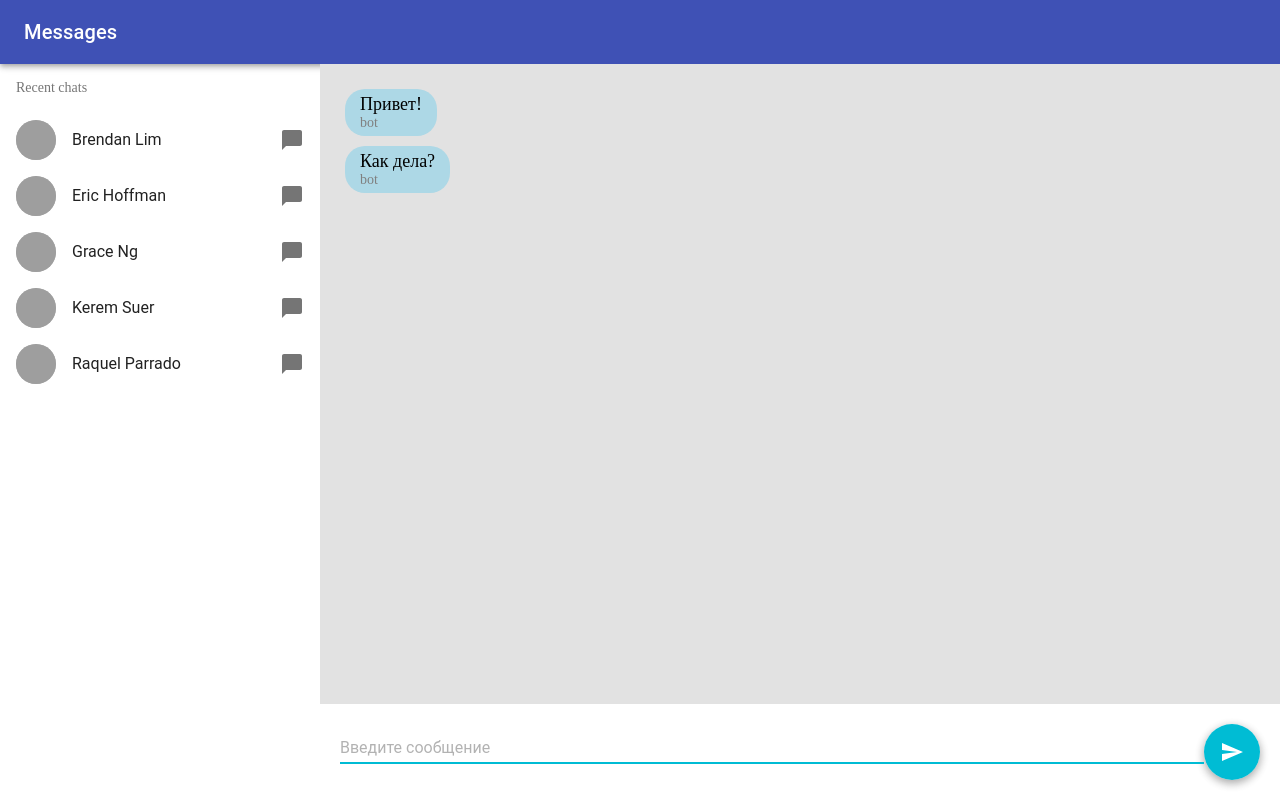
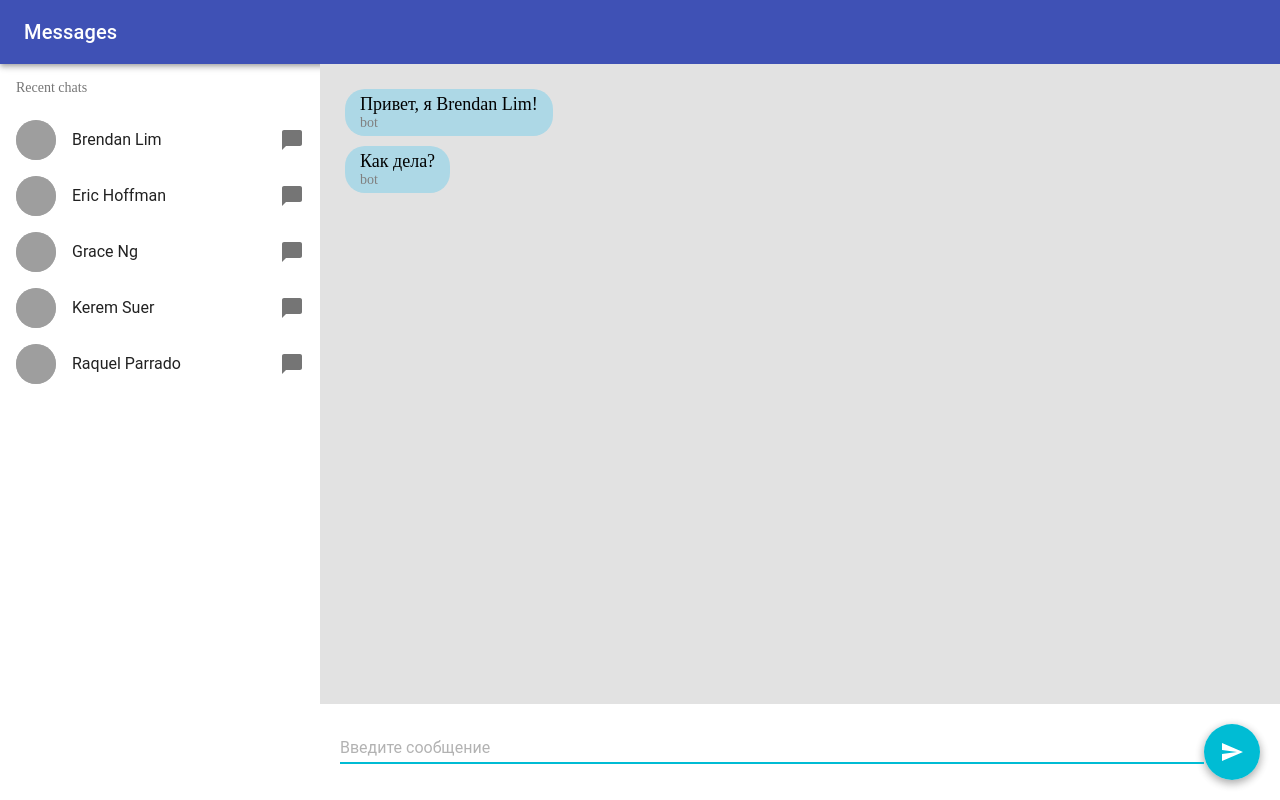
Before and after one commit to gb-courses-28486a7201cc086f/react-base, a React app: page / in a window 1280 px wide. Built offline with nearby package versions, Linux system fonts and the light colour scheme; grey boxes are pictures that could not be loaded.

Commit message:
added messages grouping by chats (ex 4-5)

```diff
--- a/src/MessageStore.js
+++ b/src/MessageStore.js
@@ -9,33 +9,44 @@ export class MessageStore {
             "name": "bot",
             "answerText": "Не приставай ко мне, я робот!",
             "delay": 1000
+        };
+        this.chats = {
+            "1": {name: "Brendan Lim"},
+            "2": {name: "Eric Hoffman"},
+            "3": {name: "Grace Ng"},
+            "4": {name: "Kerem Suer"},
+            "5": {name: "Raquel Parrado"},
+        };
+        this.messages = {};
+        // fill all chats with default welcome messges
+        for (let key in this.chats) {
+            this.messages[key] = [
+                {author: this.bot.name, text: `Привет, я ${this.chats[key].name}!`},
+                {author: this.bot.name, text: "Как дела?"}
+            ];
         }
-        this.messages = [
-            {author: this.bot.name, text: "Привет!"},
-            {author: this.bot.name, text: "Как дела?"}
-        ];
     }
 
-    _answer() {
+    _answer(chatId) {
         setTimeout(() => {
-            this.messages.push({
+            this.messages[chatId].push({
                 author: this.bot.name,
                 text: this.bot.answerText
             });
         }, this.bot.delay);
     }
 
-    getMessages() {
-        return [...this.messages];
+    getMessages(chatId) {
+        return [...this.messages[chatId]];
     }
 
-    addMessage(author, text) {
+    addMessage(chatId, author, text) {
         let msg = {
             author: author,
             text: text
         };
-        this.messages.push(msg);
-        this._answer();
+        this.messages[chatId].push(msg);
+        this._answer(chatId);
         return msg;
     }
 }
--- a/src/components/Layout.jsx
+++ b/src/components/Layout.jsx
@@ -8,6 +8,13 @@ import { MessageStore } from "../MessageStore";
 
 import "../styles/styles.css"
 
+const messages = new MessageStore()
+
+/**
+ * Top-level component, which contains header, chat list and message area
+ * @param {Object} props Component properties object
+ * @param {string} props.chatId ID of current chat
+ */
 export const Layout = (props) => {
     return (
         <div className="root">
@@ -17,7 +24,7 @@ export const Layout = (props) => {
                     <ChatList/>
                 </Grid>
                 <Grid item xs={12} sm className="message-container">
-                    <MessageContainer store={new MessageStore()}/>
+                    <MessageContainer store={messages} chatId={props.chatId}/>
                 </Grid>
             </Grid>
         </div>
--- a/src/components/MessageContainer.jsx
+++ b/src/components/MessageContainer.jsx
@@ -9,21 +9,22 @@ import { SendMessageForm } from "./SendMessageForm";
  *
  * @param {Object} props Component properties object
  * @param {Object} props.store Object which stores messages
- * @param {function(string, string): any} props.store.addMessage
- * @param {function(): Array} props.store.getMessages
+ * @param {function(string, string, string): any} props.store.addMessage
+ * @param {function(string): Array} props.store.getMessages
  */
 export const MessageContainer = (props) => {
     const defaultAuthor = "user";
     const checkMsgInterval = 1000;
+    const chatId = "1";
 
     // use callback inside useState to calculate initial state only once
-    const [messages, setMessages] = useState(() => props.store.getMessages());
+    const [messages, setMessages] = useState(() => props.store.getMessages(chatId));
     useEffect(() => {
         let interval = setInterval(() => {
             // update component state to render new messages
             // only if new messages exists
             setMessages(oldMsg => {
-                let newMsg = props.store.getMessages();
+                let newMsg = props.store.getMessages(chatId);
                 if (newMsg.length > oldMsg.length) {
                     return newMsg;
                 }
@@ -37,9 +38,9 @@ export const MessageContainer = (props) => {
     }, []); // setup hook once
 
     function sendMessage(text) {
-        props.store.addMessage(defaultAuthor, text);
+        props.store.addMessage(chatId, defaultAuthor, text);
         // update component state to render again
-        setMessages(props.store.getMessages());
+        setMessages(props.store.getMessages(chatId));
     };
 
     return (
--- a/src/index.jsx
+++ b/src/index.jsx
@@ -7,7 +7,7 @@ import { Layout } from "./components/Layout";
 
 ReactDOM.render(
     <MuiThemeProvider>
-        <Layout/>
+        <Layout chatId="1"/>
     </MuiThemeProvider>,
     document.getElementById("root")
 );
```
